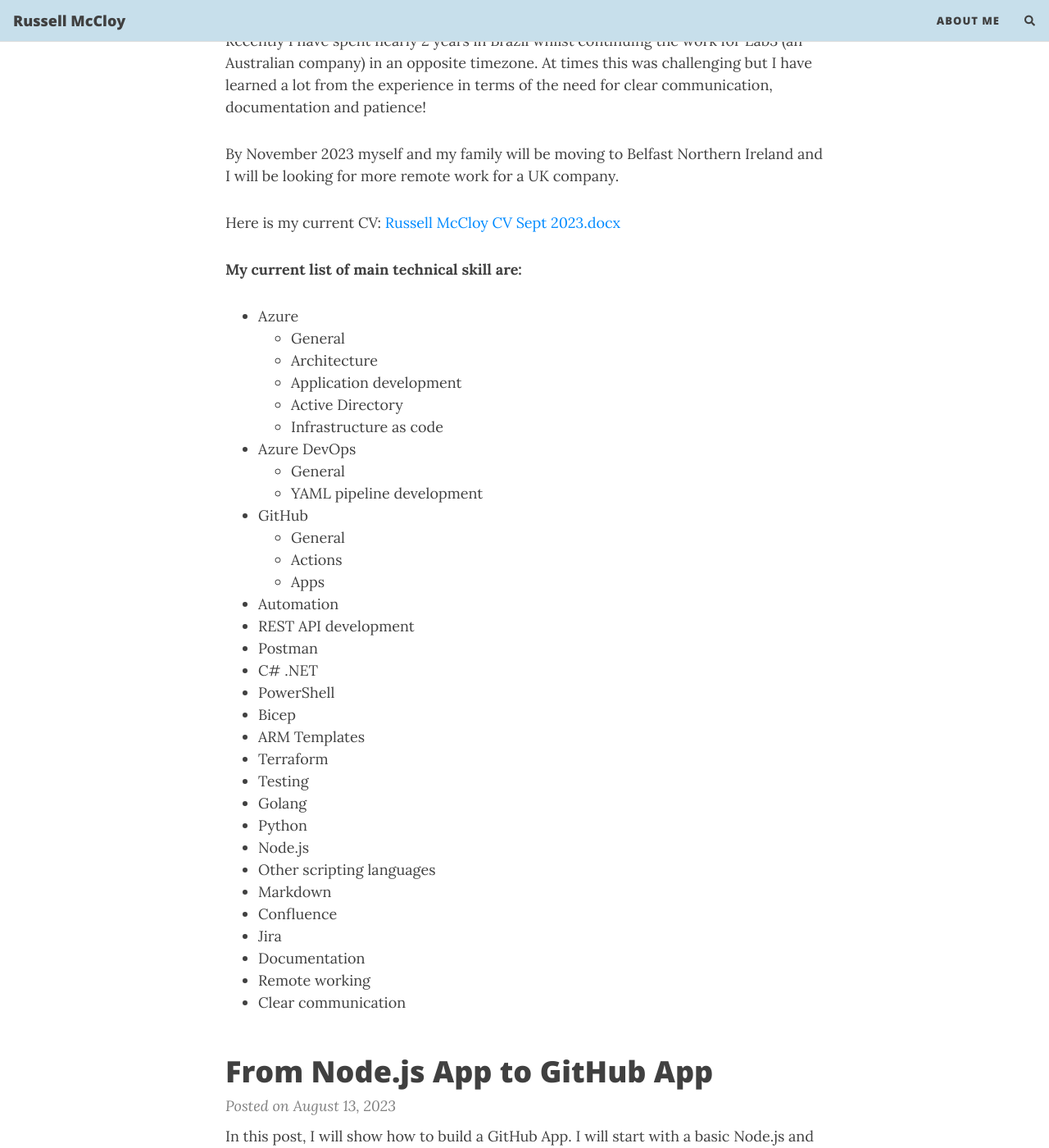
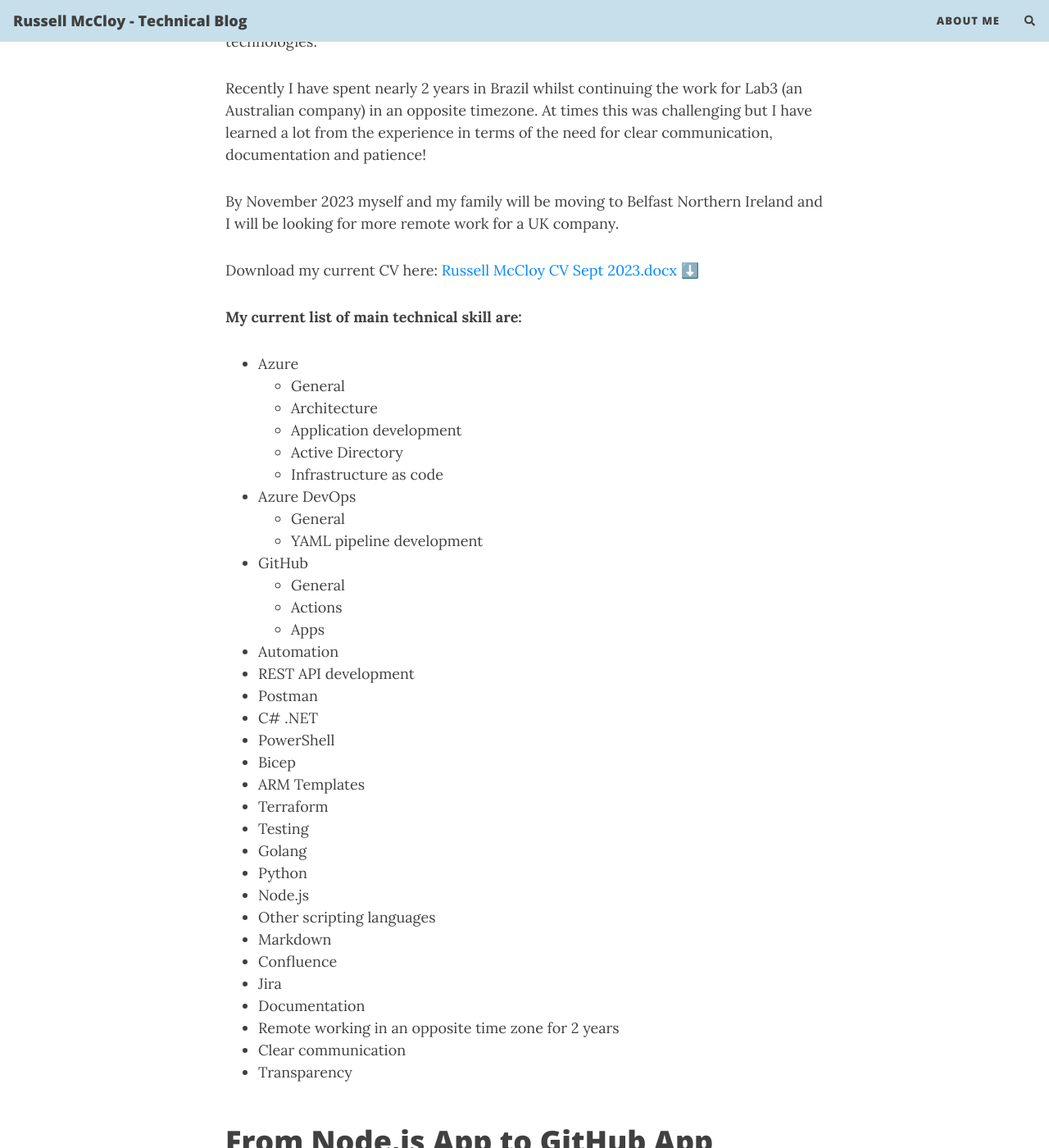
Before and after one commit to russellmccloy/russellmccloy.github.io, a Jekyll site: the page built from index.md, in a window 1280 px wide and 1400 px high, scrolled down 435 px. Shown: the whole window at 82% size. Built offline with Jekyll 4.4.1, drawn with Linux system fonts in a browser that asks for light colours; nearby versions of some CDN libraries; the list of posts is cut into pages by our own code; comment, search, counter and statistics services are not loaded.

Commit message:
Forgot message

```diff
--- a/_config.yml
+++ b/_config.yml
@@ -10,7 +10,7 @@
 ############################
 
 # Name of website
-title: Russell McCloy
+title: Russell McCloy - Technical Blog
 
 # Your name to show in the footer
 author: Russell McCloy
--- a/index.md
+++ b/index.md
@@ -4,6 +4,7 @@
 
 layout: home
 title: Russell McCloy
+subtitle:  Technical Blog
 ---
 
 [![pages-build-deployment](https://github.com/russellmccloy/russellmccloy.github.io/actions/workflows/pages/pages-build-deployment/badge.svg)](https://github.com/russellmccloy/russellmccloy.github.io/actions/workflows/pages/pages-build-deployment)
@@ -14,7 +15,7 @@
 
 By November 2023 myself and my family will be moving to Belfast Northern Ireland and I will be looking for more remote work for a UK company.
 
-Here is my current CV: [Russell McCloy CV Sept 2023.docx](./assets/Russell McCloy CV Sept 2023.docx)
+Download my current CV here: [Russell McCloy CV Sept 2023.docx ⬇️](./assets/Russell McCloy CV Sept 2023.docx)
 
 **My current list of main technical skill are:**
 
@@ -48,5 +49,6 @@
 - Confluence
 - Jira
 - Documentation
-- Remote working
+- Remote working in an opposite time zone for 2 years
 - Clear communication
+- Transparency
```
